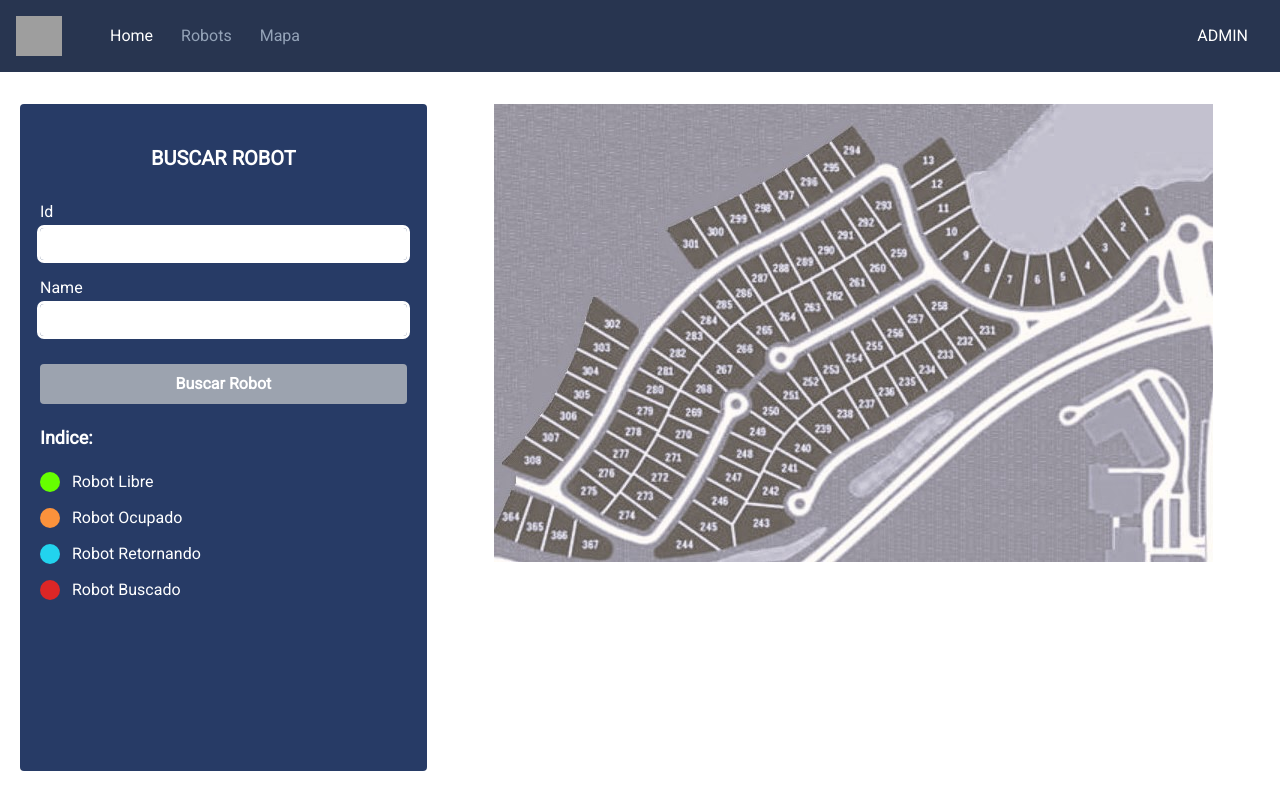
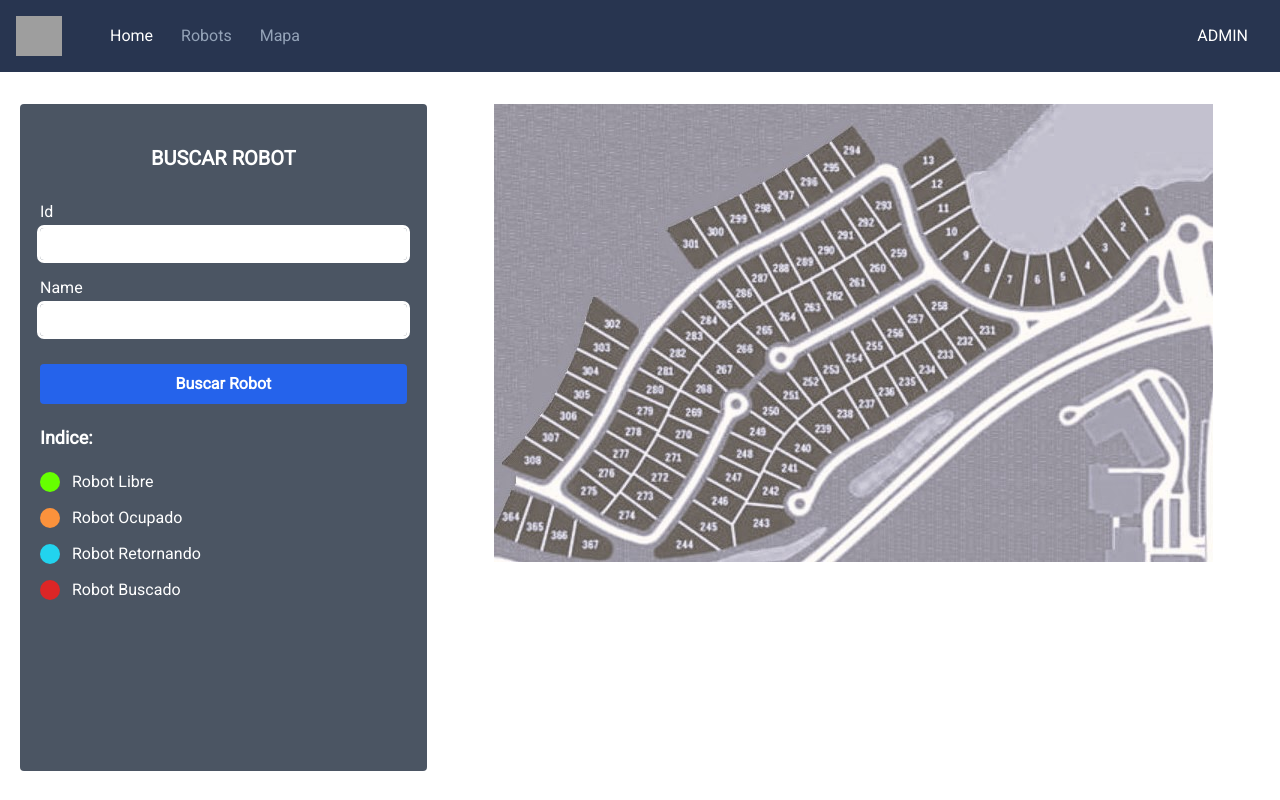
Before and after one commit to Astrovik3/front-integracion, a Next.js app: page /map in a window 1280 px wide. Built offline with nearby package versions, Linux system fonts and the light colour scheme; no server answers; grey boxes are pictures that could not be loaded.

Commit message:
modifiqué un poco los estilos

```diff
--- a/src/app/home/homeRobotInfo.js
+++ b/src/app/home/homeRobotInfo.js
@@ -24,12 +24,12 @@ function HomeRobotInfo({setRobotSelected}) {
 
       <div className='bg-gray-300 mt-5 p-5'>
           <h1 className='text-center'>INFORMACIÓN ROBOT</h1>
-          <p>Id del robot: {setRobotSelected.id}</p>
-          <p>Nombre del robot: {setRobotSelected.name}</p>
-          <p>Estado del robot: {setRobotSelected.robotStatus}</p>
+          <p>Id del robot: <b>{setRobotSelected.id}</b></p>
+          <p>Nombre del robot: <b>{setRobotSelected.name}</b></p>
+          <p>Estado del robot: <b>{setRobotSelected.robotStatus}</b></p>
 
-          <p>Velocidad del robot: {setRobotSelected.velocity} metros/segundo</p>
-          <p>Batería del robot: {setRobotSelected.battery}</p>
+          <p>Velocidad del robot: <b>{setRobotSelected.velocity}</b> metros/segundo</p>
+          <p>Batería del robot: <b>{setRobotSelected.battery}</b></p>
       </div>
     </div>
   )
--- a/src/app/map/searchRobot.js
+++ b/src/app/map/searchRobot.js
@@ -10,7 +10,7 @@ function SearchRobot({setSearchRobot}) {
   const [name, setName ] = useState('');
 
   return (
-    <div className='w-full bg-[#273B66] h-full rounded pt-5'>
+    <div className='w-full bg-gray-600 h-full rounded pt-5'>
       <div className='flex flex-col justify-center content-center'>
         <h1 className='text-xl font-bold text-center text-white mt-5'>
           BUSCAR ROBOT
@@ -25,7 +25,7 @@ function SearchRobot({setSearchRobot}) {
           <input className='w-full h-8 mb-4 rounded outline outline-white p-2' id='outlined-basic' type='text' name='nameRobot' value={name} onChange={e=> setName(e.target.value)}/>
 
           <button
-            className='bg-gray-400 p-2 rounded flex w-full justify-center font-semibold text-white mt-3'
+            className='bg-blue-600 hover:bg-blue-800 p-2 rounded flex w-full justify-center font-semibold text-white mt-3'
             onClick={()=> {setSearchRobot({id: id, name: name})}} >
               Buscar Robot
           </button>
--- a/src/app/robots/page.js
+++ b/src/app/robots/page.js
@@ -61,7 +61,7 @@ export default function RobotsPage() {
                     />
                 </div>
             </div>
-            <div className='flex w-full justify-center h-full items-center'>
+            <div className='flex w-full mt-5 justify-center h-full items-center'>
                 <RobotFormSelector
                     editMode={editMode}
                     selectedBot={selectedBot}
```
